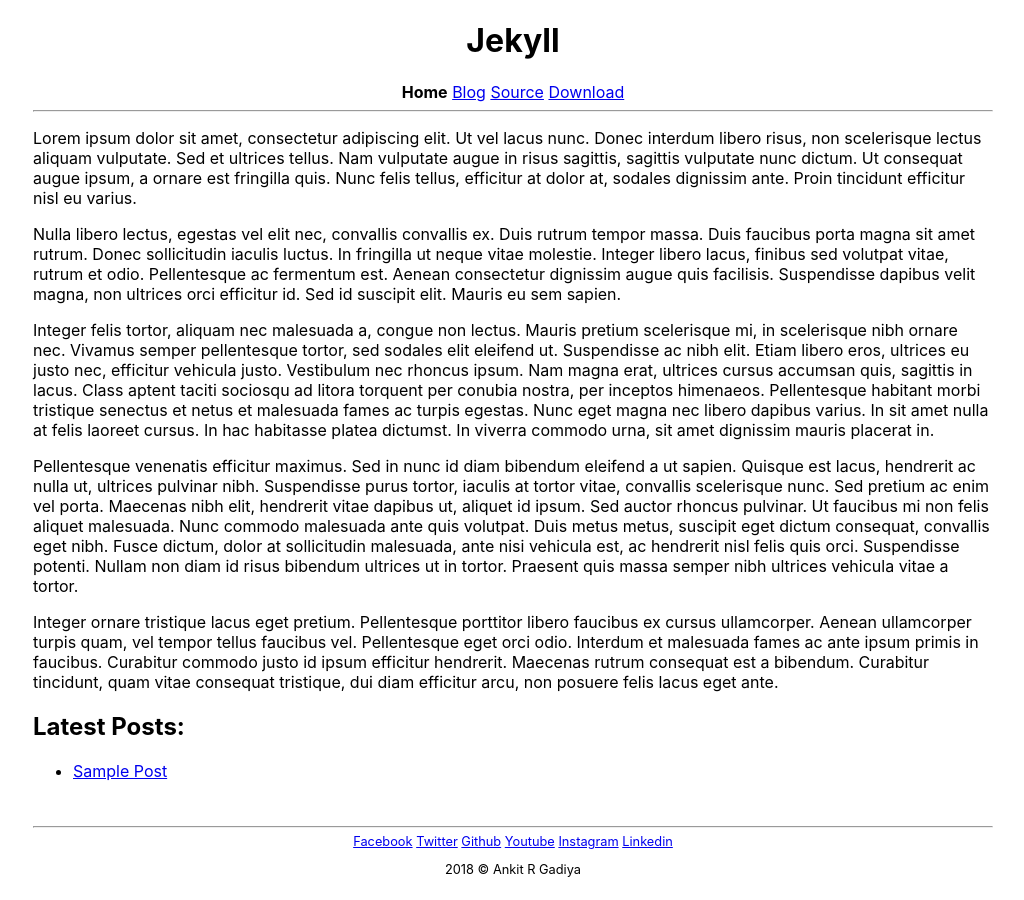
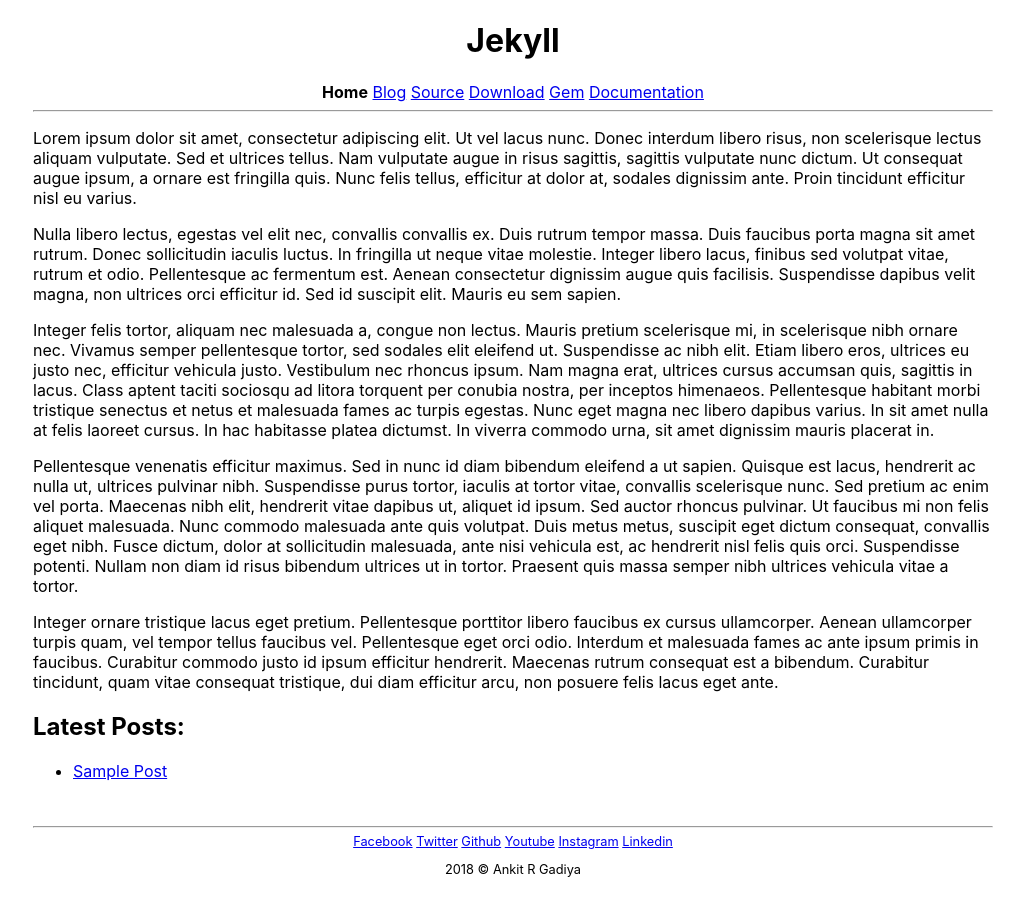
Before and after one commit to simple-template/jekyll, a Jekyll site: the page built from index.md, in a window 1280 px wide. Shown: the whole page, without its empty margins (127-1151 px from the left). Built offline with Jekyll 4.4.1, drawn with Linux system fonts in a browser that asks for light colours.

Commit message:
Documentation Added, links added in Navigation

```diff
--- a/_data/navigation.yml
+++ b/_data/navigation.yml
@@ -9,3 +9,9 @@
 
 - title: Download
   url: https://git.io/vbCju
+
+- title: Gem
+  url: https://rubygems.org/gems/jekyll-simple-template/
+
+- title: Documentation
+  url: https://git.io/vxK9d
```
Also changed, not shown: README.md (added).
